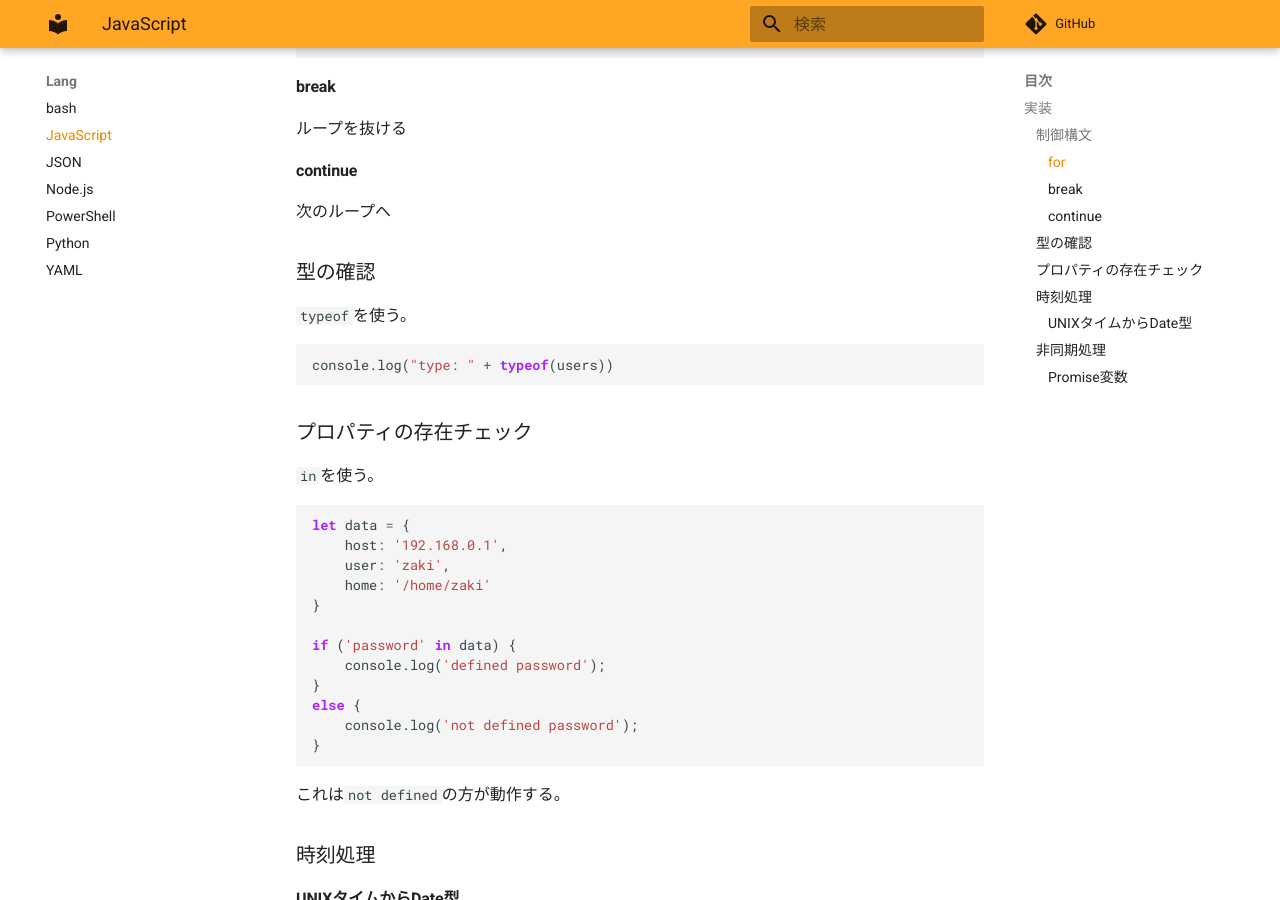
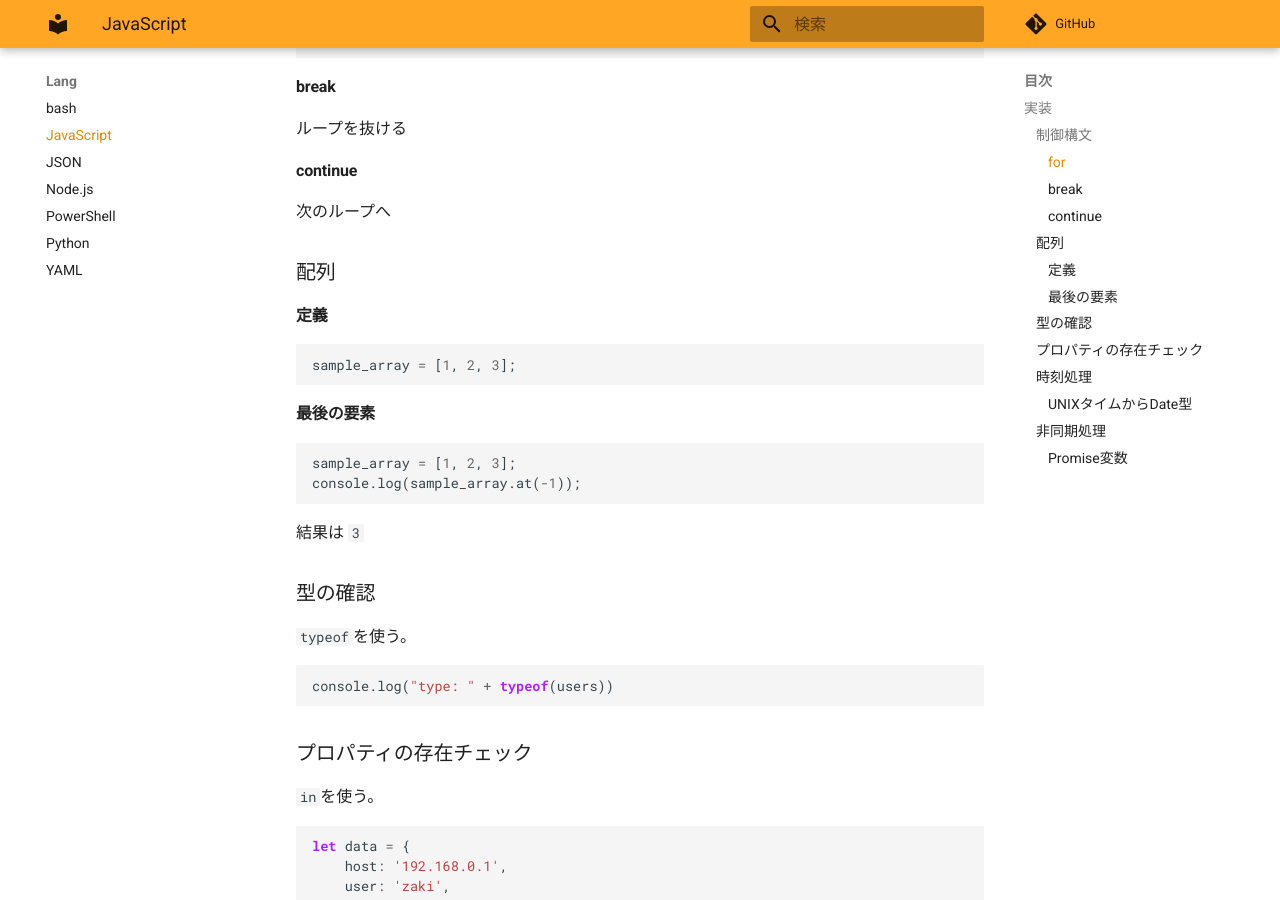
Before and after one commit to zaki-lknr/docs, an MkDocs documentation site: the page built from docs/lang/js.md, in a window 1280 px wide and 900 px high, scrolled down 589 px. Built offline with MkDocs 1.6.1 and Material for MkDocs 9.7.7, drawn with Linux system fonts in a browser that asks for light colours; comment, search, counter and statistics services are not loaded.

Commit message:
add: lang/javascript: 配列定義と最後の要素

````diff
--- a/docs/lang/js.md
+++ b/docs/lang/js.md
@@ -30,6 +30,23 @@ for (const item of items) {
 #### continue
 
 次のループへ
+
+### 配列
+
+#### 定義
+
+```js
+sample_array = [1, 2, 3];
+```
+
+#### 最後の要素
+
+```js
+sample_array = [1, 2, 3];
+console.log(sample_array.at(-1));
+```
+
+結果は `3`
 
 ### 型の確認
 
````
